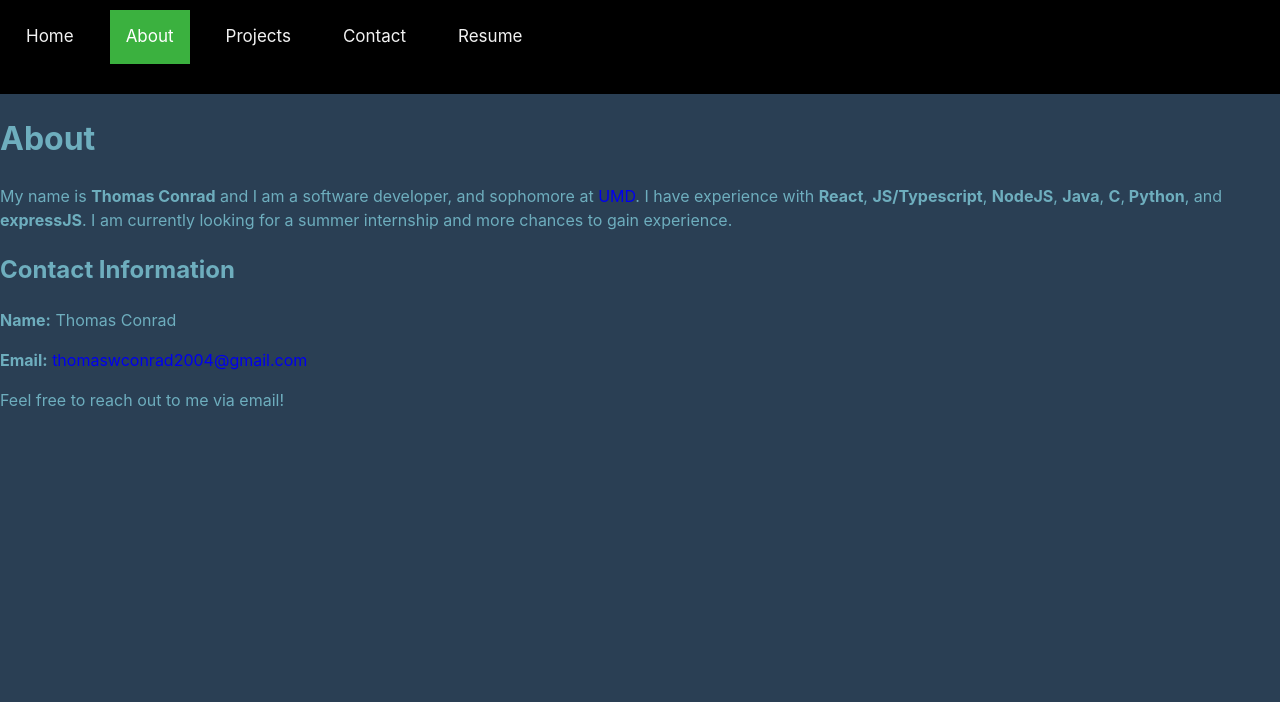
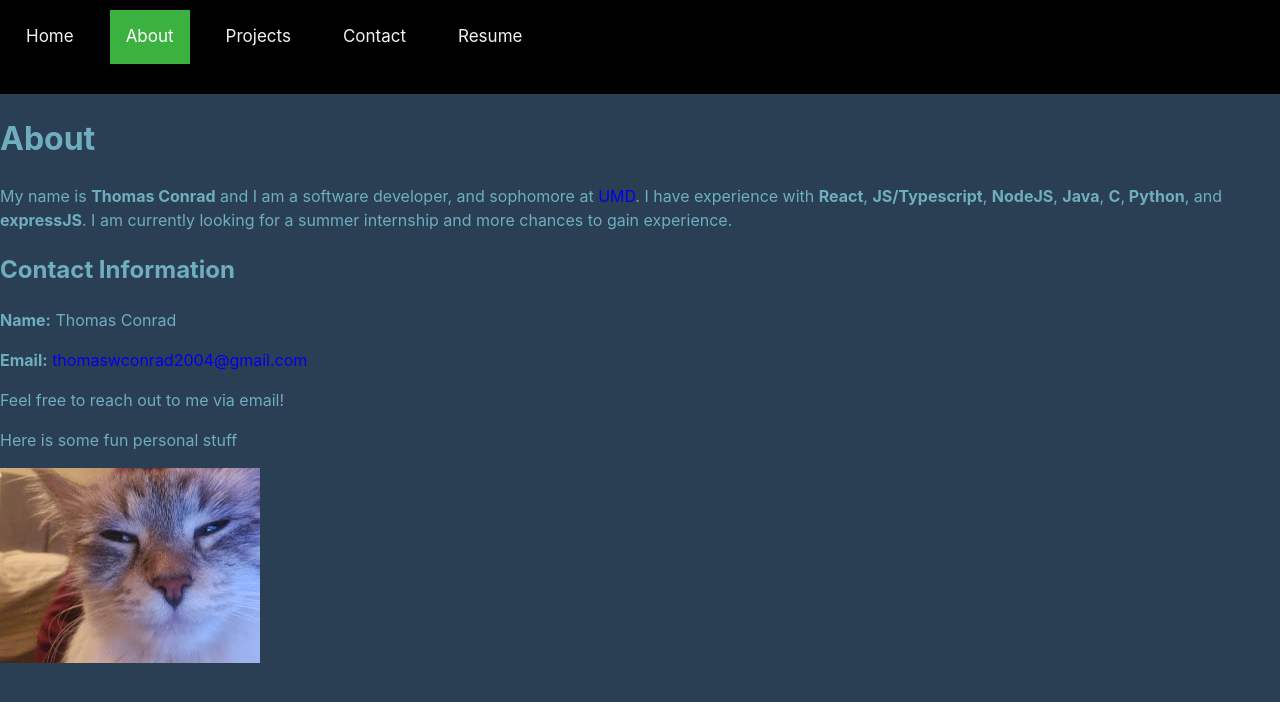
Before and after one commit to tconrad1/typescript-react-review, a React (Create React App) app: page /about in a window 1280 px wide. Shown: the top 702 px of the page. Built offline with nearby package versions, Linux system fonts and the light colour scheme.

Commit message:
added my cat to the webpage

```diff
--- a/package.json
+++ b/package.json
@@ -4,6 +4,7 @@
   "private": true,
   "dependencies": {
     "cra-template-typescript": "1.2.0",
+    "npm": "^11.0.0",
     "react": "^19.0.0",
     "react-dom": "^19.0.0",
     "react-icons": "^5.4.0",
@@ -36,5 +37,8 @@
       "last 1 firefox version",
       "last 1 safari version"
     ]
+  },
+  "devDependencies": {
+    "@types/react": "^19.0.8"
   }
 }
--- a/src/About.tsx
+++ b/src/About.tsx
@@ -1,5 +1,6 @@
 import React from 'react';
 import Contact from './component/DynamicContact';
+import cat from './images/chayka.jpg';
 const About = () => {
     return (
         <div>
@@ -9,6 +10,7 @@ const About = () => {
              I am currently looking for a summer internship and more chances to gain experience. </p>
 
              <Contact  name="Thomas Conrad" email="thomaswconrad2004@gmail.com" linkedin={null} children = {<p>Feel free to reach out to me via email!</p>}  />
+            <div className='personal'> <p>Here is some fun personal stuff </p> <img src= {cat} alt="my cat, very cute"/></div>
 
         </div>
 
--- a/src/Projects.tsx
+++ b/src/Projects.tsx
@@ -11,6 +11,9 @@ const Projects = () => {
                 <li>
                 <Project title="This website" id="Proj1" description="A website to talk about myself and review react with typescript" future="flesh it out and fix up the css a bit"/>
                 </li>
+                <li>
+
+                </li>
 
             </ul>
         </div>
```
Also changed, not shown: src/images/chayka.jpg (added), 1 other file (tests, documents, lock files or other folders).
